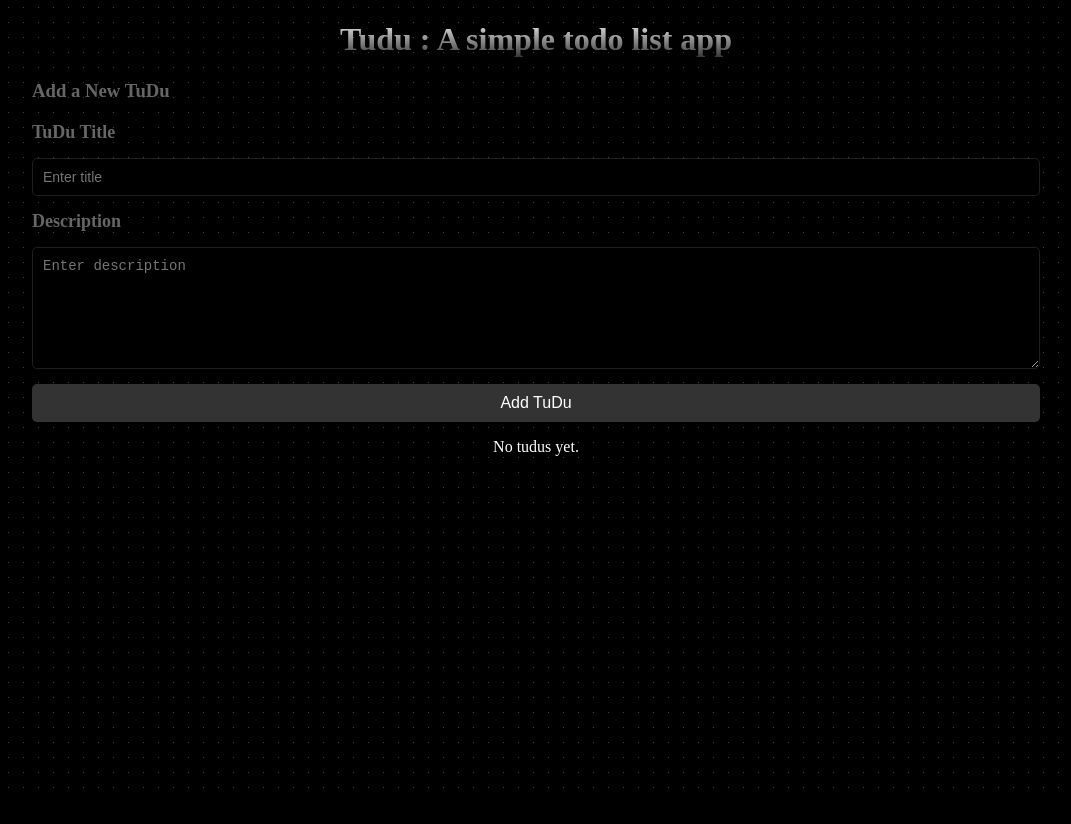
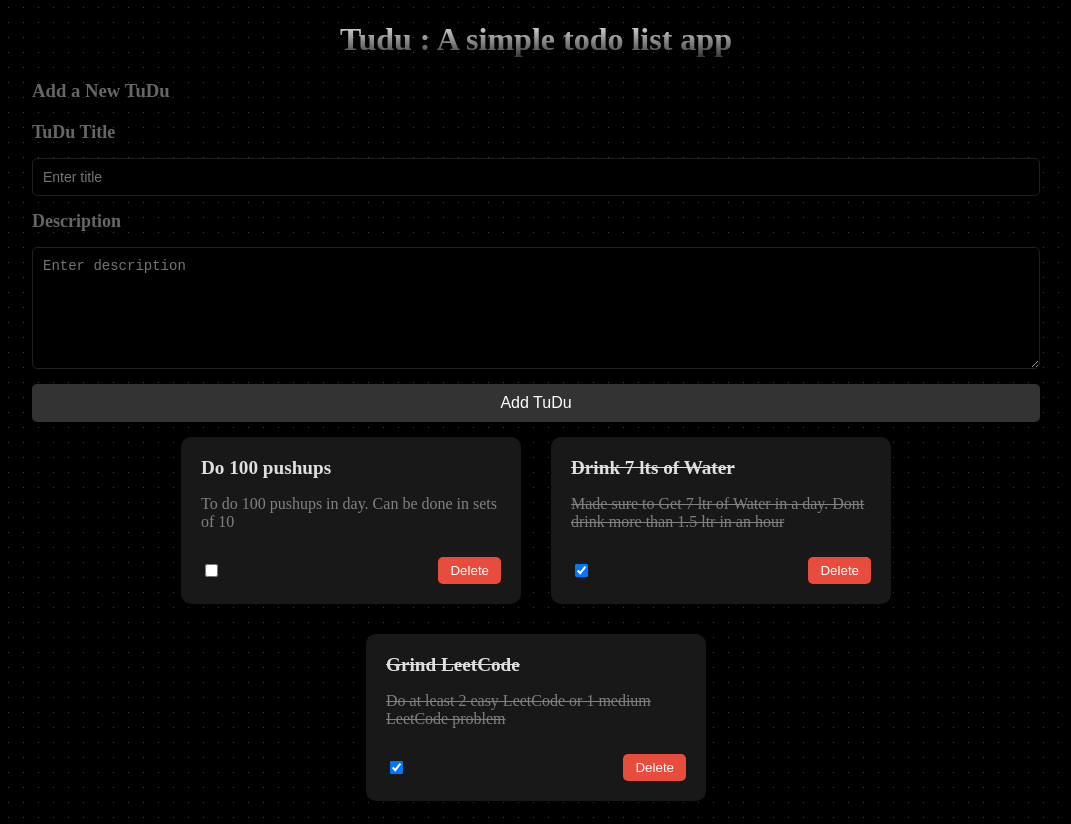
Before and after one commit to toheedakhtar/angular-todoApp, an Angular app in the folder todoApp/: page / in a window 1280 px wide. Shown: the whole page, without its empty margins (104-1175 px from the left). Before the commit the page ends 800 px from the top, so only its background shows below. Built offline with nearby package versions, Linux system fonts and the light colour scheme.

Commit message:
simple todo : done

```diff
--- a/todoApp/src/app/Component/todo-add/todo-add.component.html
+++ b/todoApp/src/app/Component/todo-add/todo-add.component.html
@@ -1,12 +1,12 @@
 <div class="container">
     <h3>Add a New TuDu</h3>
-    <form (ngSubmit)="onSubmit()" class="todo-form">
+    <form (ngSubmit)="onSubmit()" class="todo-form" #todoForm="ngForm">
         <label for="todo-title">TuDu Title</label>
         <input type="text" id="title" name="title" placeholder="Enter title" [(ngModel)]="title" required>
 
         <label for="todo-desc">Description</label>
         <textarea id="desc" name="desc" placeholder="Enter description" [(ngModel)]="desc" required></textarea>
 
-        <button type="submit" class="submit-btn">Add TuDu</button>
+        <button type="submit" class="submit-btn" [disabled]="!todoForm.form.valid">Add TuDu</button>
     </form>
 </div>
--- a/todoApp/src/app/Component/todo-item/todo-item.component.css
+++ b/todoApp/src/app/Component/todo-item/todo-item.component.css
@@ -1,11 +1,10 @@
 .todo-item {
-    width: 100%;
+    /* width: 100%; */
     max-width: 300px;
-    /* Limit max width for larger screens */
     margin: 15px;
     padding: 20px;
     border-radius: 10px;
-    background-color: #2f2f2f;
+    background-color: #181818;
     box-shadow: 0 4px 8px rgba(0, 0, 0, 0.2);
     display: flex;
     flex-direction: column;
@@ -40,7 +39,6 @@
     color: #b0b0b0;
 }
 
-/* Actions Section (Checkbox + Delete Button) */
 .todo-actions {
     display: flex;
     align-items: center;
--- a/todoApp/src/app/Component/todo/todo.component.ts
+++ b/todoApp/src/app/Component/todo/todo.component.ts
@@ -13,22 +13,44 @@ import { TodoAddComponent } from '../todo-add/todo-add.component';
 })
 export class TodoComponent {
   todos: Todo[];
-  localItem: string;
+  localItem: any;
+
   constructor(@Inject(DOCUMENT) private document: Document) {
     const localStorage = document.defaultView?.localStorage;
 
     if (localStorage) {
-
       this.localItem = localStorage.getItem("todos")
 
+
       if (this.localItem == null) {
-        this.todos = []
+        this.todos = [
+          {
+            sno: 1,
+            title: "Do 100 pushups",
+            desc: "To do 100 pushups in day. Can be done in sets of 10",
+            active: true
+          },
+          {
+            sno: 2,
+            title: "Drink 7 lts of Water",
+            desc: "Made sure to Get 7 ltr of Water in a day. Dont drink more than 1.5 ltr in an hour",
+            active: false
+          },
+          {
+            sno: 3,
+            title: "Grind LeetCode",
+            desc: "Do at least 2 easy LeetCode or 1 medium LeetCode problem",
+            active: false
+          }
+        ]
       }
       else {
         this.todos = JSON.parse(this.localItem)
       }
     }
   }
+
+
 
   delTodo(todo: Todo) {
     console.log(todo)
```
